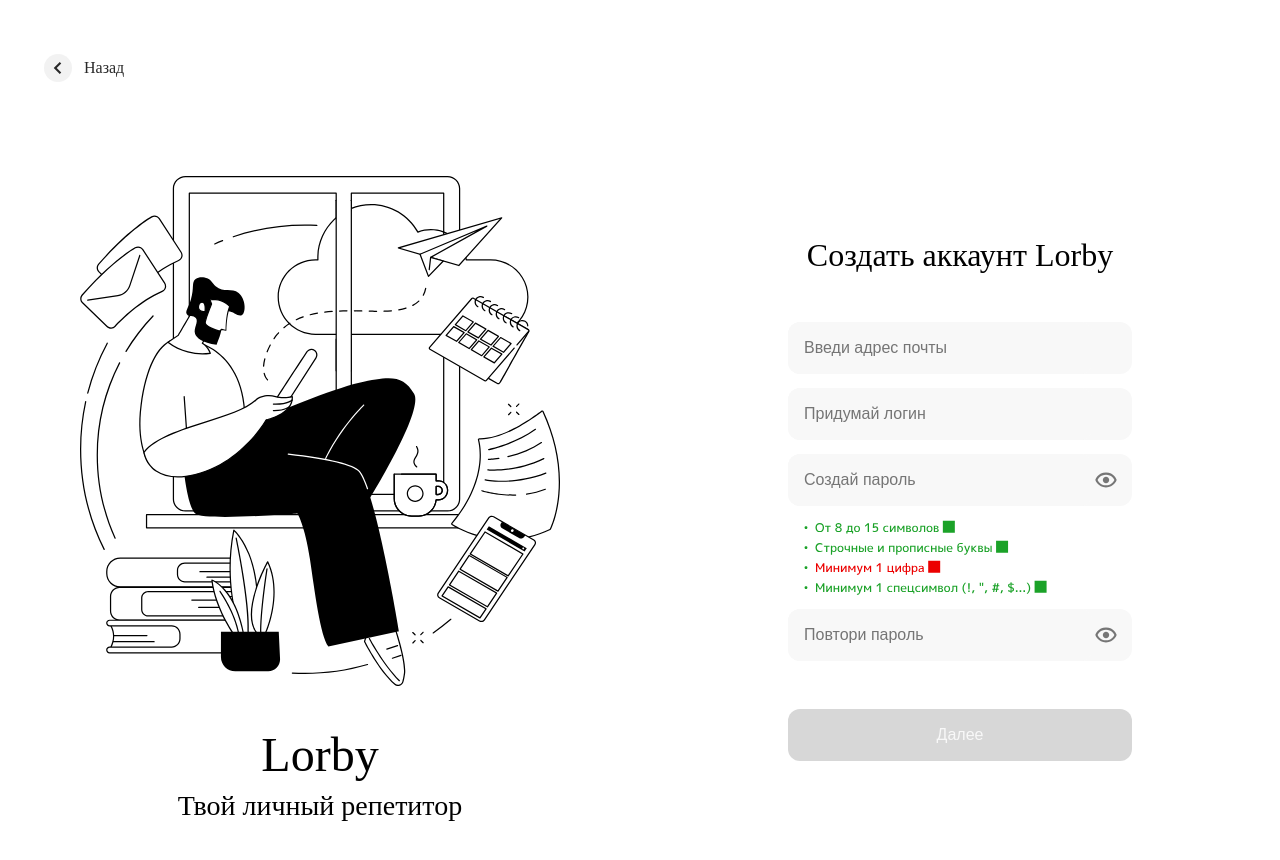
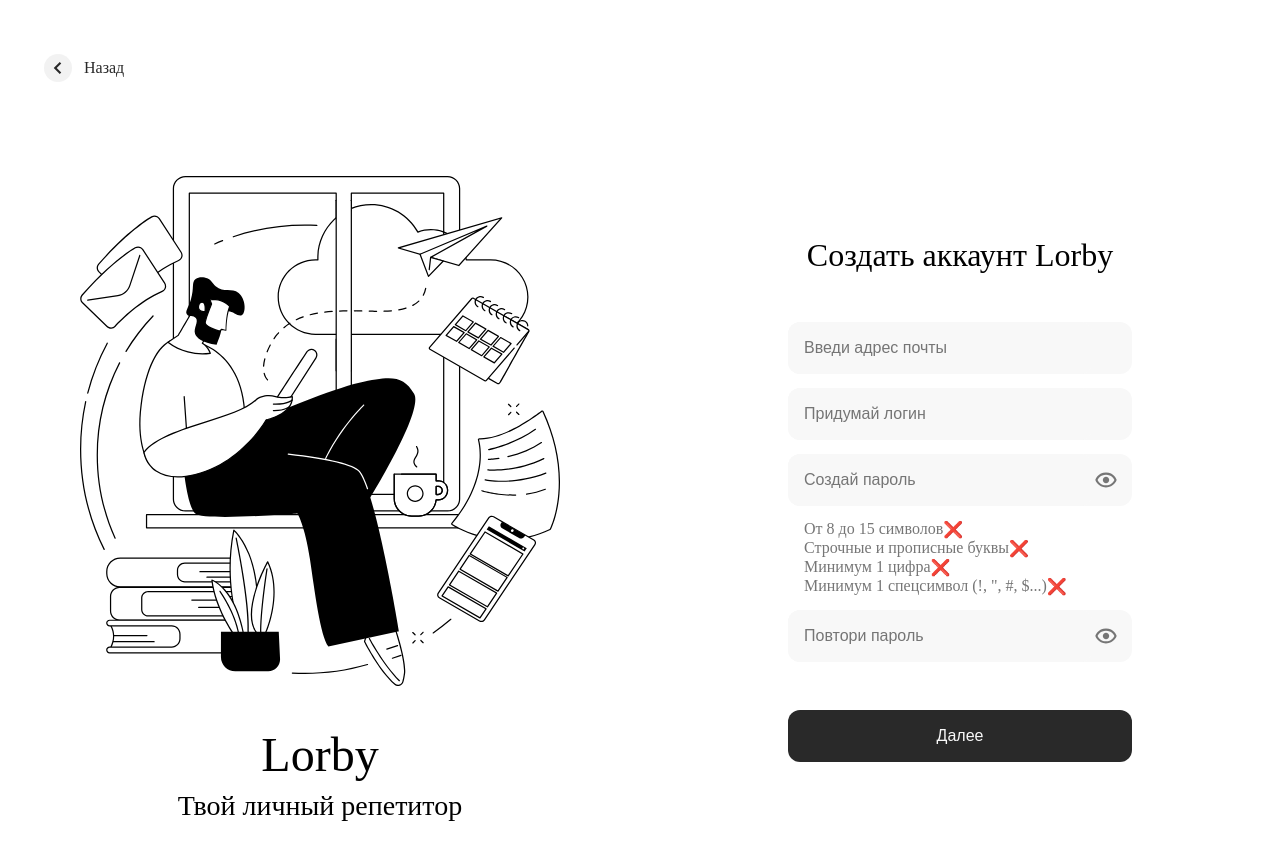
Before and after one commit to BarnoMamadzhanova/auth, a React (Create React App) app: page /registration in a window 1280 px wide. Shown: the top 860 px of the page. Built offline with nearby package versions, Linux system fonts and the light colour scheme.

Commit message:
added files for tokens, fixed password validation

```diff
--- a/src/components/LoginForm/LoginForm.jsx
+++ b/src/components/LoginForm/LoginForm.jsx
@@ -32,11 +32,13 @@
   const handleFormSubmit = (e) => {
     e.preventDefault();
     handleSubmit();
+    console.log(errors);
 
     if (Object.keys(errors).length > 0) {
       setFormError("Неверный логин или пароль");
     } else {
       setFormError("");
+      console.log(123);
     }
   };
 
--- a/src/components/RegisterForm/RegisterForm.jsx
+++ b/src/components/RegisterForm/RegisterForm.jsx
@@ -44,11 +44,13 @@
     specialChar: /(?=.*[@$!%*?&#])[A-Za-z\d@$!%*?&#]+$/.test(values.password),
   };
 
-  const allValid =
-    passwordValidation.length &&
-    passwordValidation.letters &&
-    passwordValidation.number &&
-    passwordValidation.specialChar;
+  console.log(errors);
+
+  // const allValid =
+  //   passwordValidation.length &&
+  //   passwordValidation.letters &&
+  //   passwordValidation.number &&
+  //   passwordValidation.specialChar;
 
   return (
     <>
@@ -133,12 +135,33 @@
           )}
 
           <ul className={classes.validation}>
-            <li className={allValid ? classes.valid : classes.invalid}>
-              {allValid ? (
-                <img src={done} alt="done" />
-              ) : (
-                <img src={wrong} alt="wrong" />
-              )}
+            <li
+              className={
+                passwordValidation.length ? classes.valid : classes.invalid
+              }
+            >
+              От 8 до 15 символов
+            </li>
+            <li
+              className={
+                passwordValidation.letters ? classes.valid : classes.invalid
+              }
+            >
+              Строчные и прописные буквы
+            </li>
+            <li
+              className={
+                passwordValidation.number ? classes.valid : classes.invalid
+              }
+            >
+              Минимум 1 цифра
+            </li>
+            <li
+              className={
+                passwordValidation.specialChar ? classes.valid : classes.invalid
+              }
+            >
+              Минимум 1 спецсимвол (!, ", #, $...)
             </li>
           </ul>
 
@@ -173,7 +196,7 @@
             <div className={classes.errorMessage}>{errors.confirmPassword}</div>
           )}
 
-          <button type="submit" disabled={!allValid} onSubmit={handleSubmit}>
+          <button type="submit" onSubmit={handleSubmit}>
             Далее
           </button>
         </form>
--- a/src/components/RegisterForm/RegisterForm.module.css
+++ b/src/components/RegisterForm/RegisterForm.module.css
@@ -109,6 +109,10 @@
   color: inherit;
 }
 
+.validation li::after {
+  /* content: "12"; */
+}
+
 .validation li img {
   margin-right: 0.5rem;
 }
@@ -117,8 +121,16 @@
   color: green;
 }
 
+.valid::after {
+  content: "✅";
+}
+
 .invalid {
   color: red;
+}
+
+.invalid::after {
+  content: "❌";
 }
 
 .errorMessage {
```
Also changed, not shown: src/api/auth/endpoints.jsx (added, +10 -0 lines), src/api/auth/index.jsx (added), src/api/auth/types.jsx (added).
